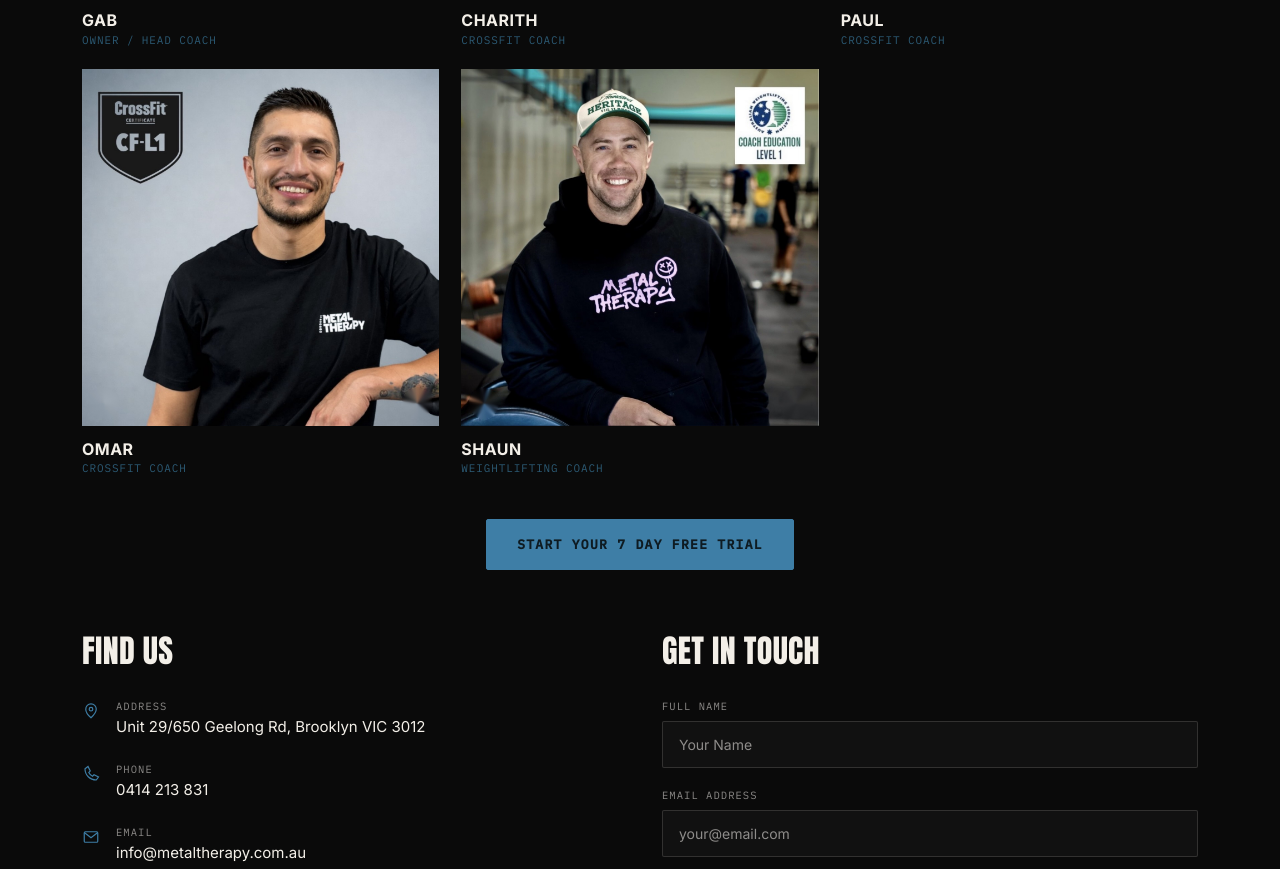
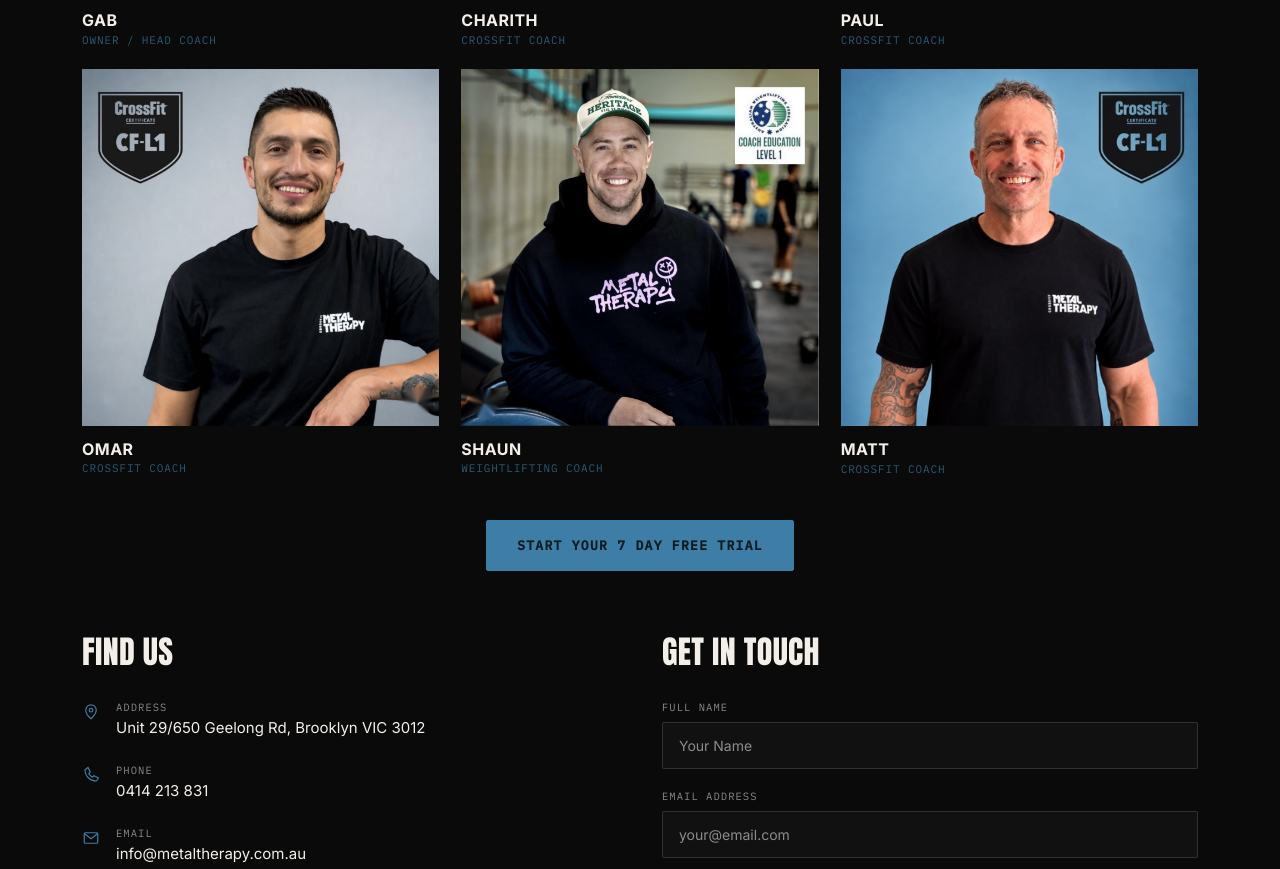
Before and after one commit to sjgregory237-sudo/metal-therapy-website, a plain HTML site: page index.html in a window 1280 px wide. Shown: the part 3659-4528 px from the top of the page. Drawn offline with Linux system fonts and the light colour scheme.

Commit message:
Add Matt to coaches section
Co-Authored-By: Claude Sonnet 5.5 <noreply@anthropic.com>

```diff
--- a/index.html
+++ b/index.html
@@ -548,6 +548,10 @@
         <div class="coach-photo"><img src="shaun.jpg" alt="Shaun, Weightlifting Coach at Metal Therapy CrossFit"></div>
         <h3>Shaun</h3><span>Weightlifting Coach</span>
       </div>
+      <div class="coach-tile">
+        <div class="coach-photo"><img src="matt.jpg" alt="Matt, CrossFit Coach at Metal Therapy CrossFit"></div>
+        <h3>Matt</h3><span>CrossFit Coach</span>
+      </div>
     </div>
     <a href="#trial" class="btn primary">Start your 7 day free trial</a>
   </div>
```
Also changed, not shown: matt.jpg (added).
